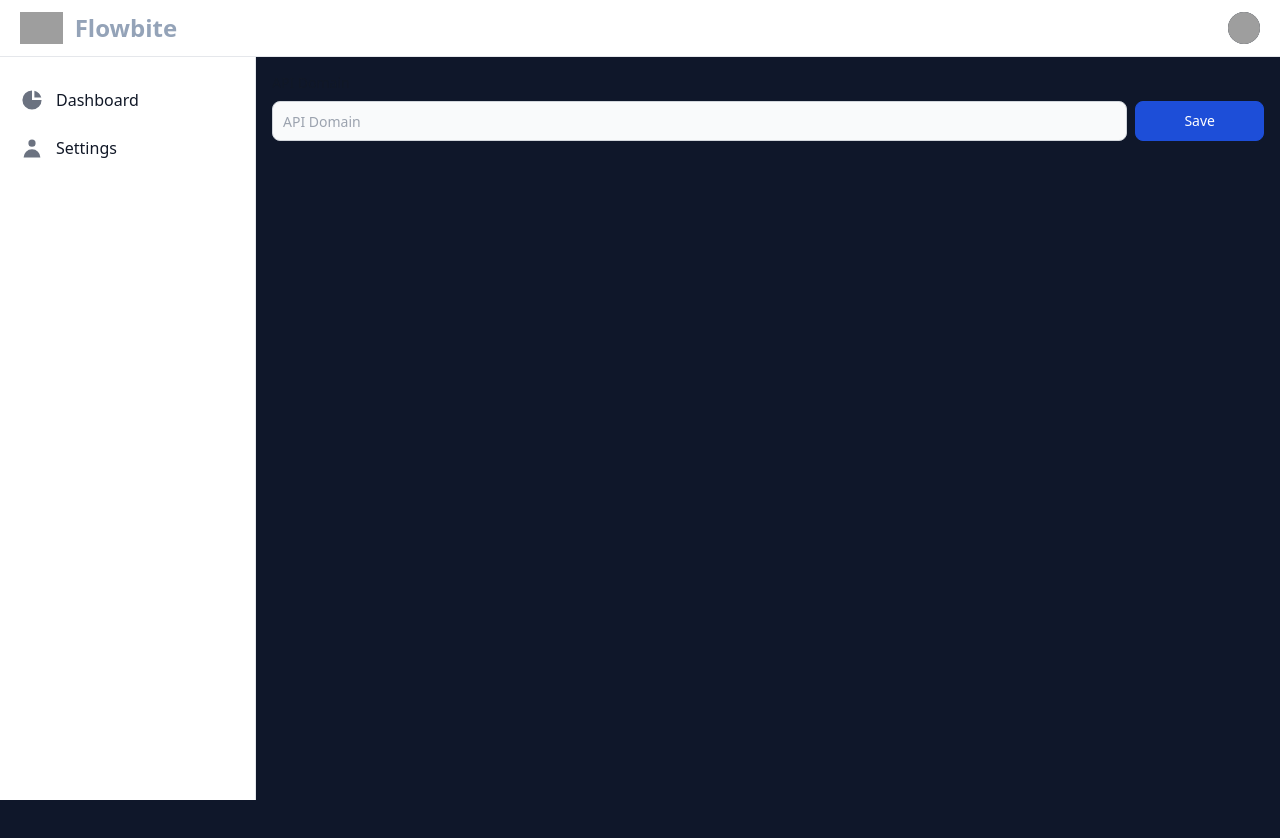
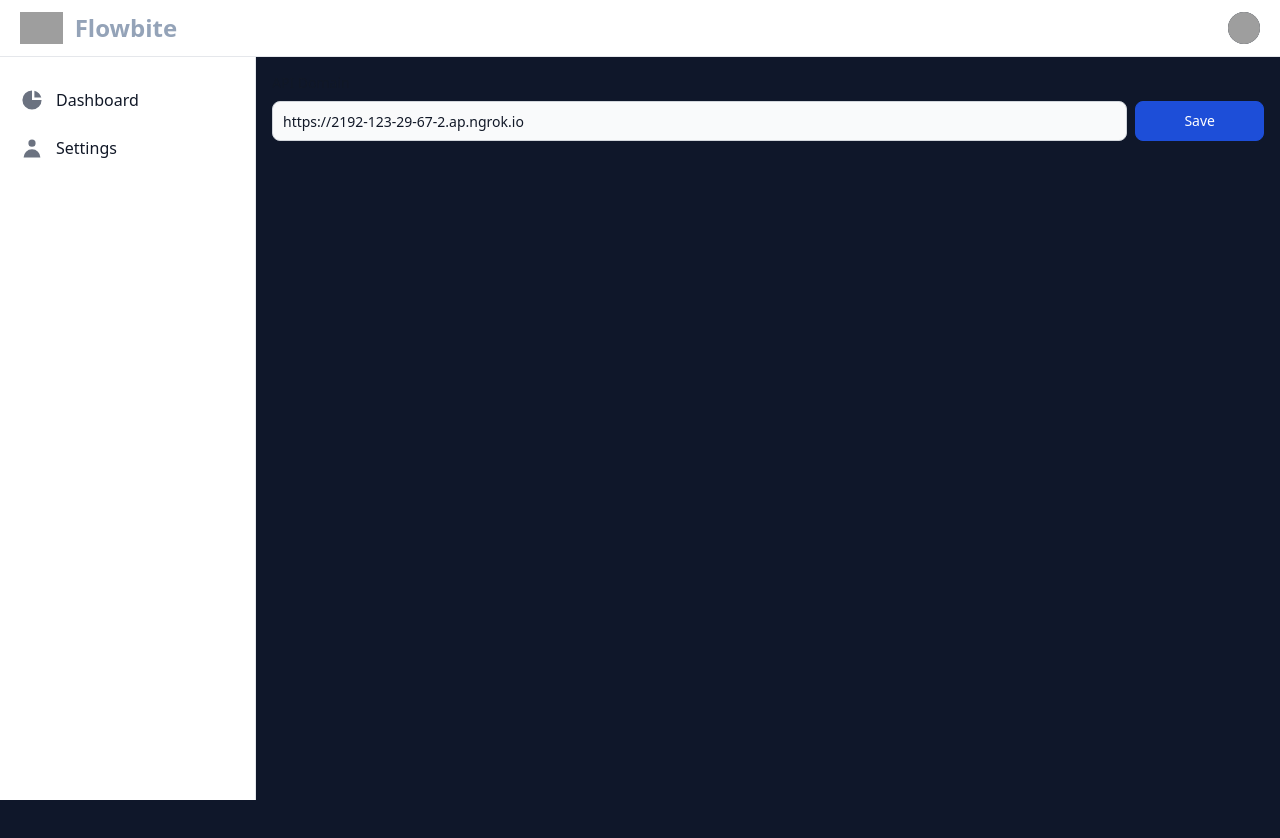
Before and after one commit to buivanson47/website-detection-kssg, a Next.js app: page /user/settings in a window 1280 px wide. Shown: the top 838 px of the page. Built offline with nearby package versions, Linux system fonts and the light colour scheme; grey boxes are pictures that could not be loaded.

Commit message:
fix: apidomain default fill value

```diff
--- a/src/components/UserConfig/ApiDomain.tsx
+++ b/src/components/UserConfig/ApiDomain.tsx
@@ -1,5 +1,5 @@
 'use client';
-import React, { useState } from 'react';
+import React, { useEffect, useState } from 'react';
 import { useApiDomain } from '@/store';
 import toast from 'react-hot-toast';
 import { isEmpty } from 'lodash';
@@ -8,6 +8,10 @@ import { shallow } from 'zustand/shallow';
 const ApiDomain = () => {
 	const [apiDomain, setApiDomain] = useApiDomain((state) => [state.apiDomain, state.setApiDomain], shallow);
 	const [domain, setDomain] = useState<string>('');
+
+	useEffect(() => {
+		setDomain(apiDomain);
+	}, [apiDomain]);
 
 	const onSave = (event: React.MouseEvent<HTMLButtonElement, MouseEvent>) => {
 		event.preventDefault();
@@ -32,7 +36,7 @@ const ApiDomain = () => {
 						className="bg-gray-50 border border-gray-300 text-gray-900 text-sm rounded-lg focus:ring-blue-500 focus:border-blue-500 block w-full p-2.5 dark:bg-gray-700 dark:border-gray-600 dark:placeholder-gray-400 dark:text-white dark:focus:ring-blue-500 dark:focus:border-blue-500 h-full"
 						placeholder="API Domain"
 						required
-						defaultValue={apiDomain ?? ''}
+						// defaultValue={domain}
 						value={domain}
 						onChange={(e) => setDomain(e.target.value)}
 					/>
```
